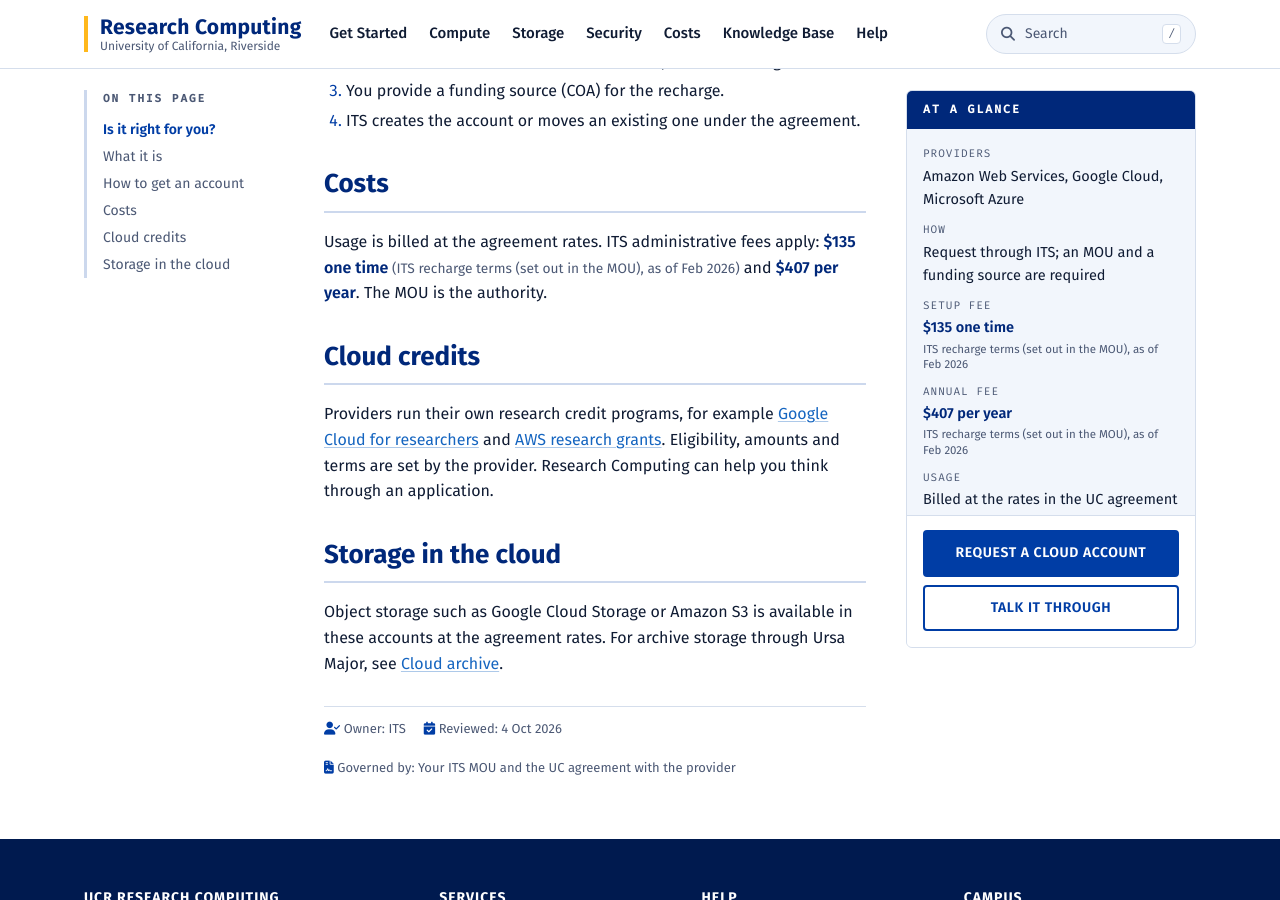
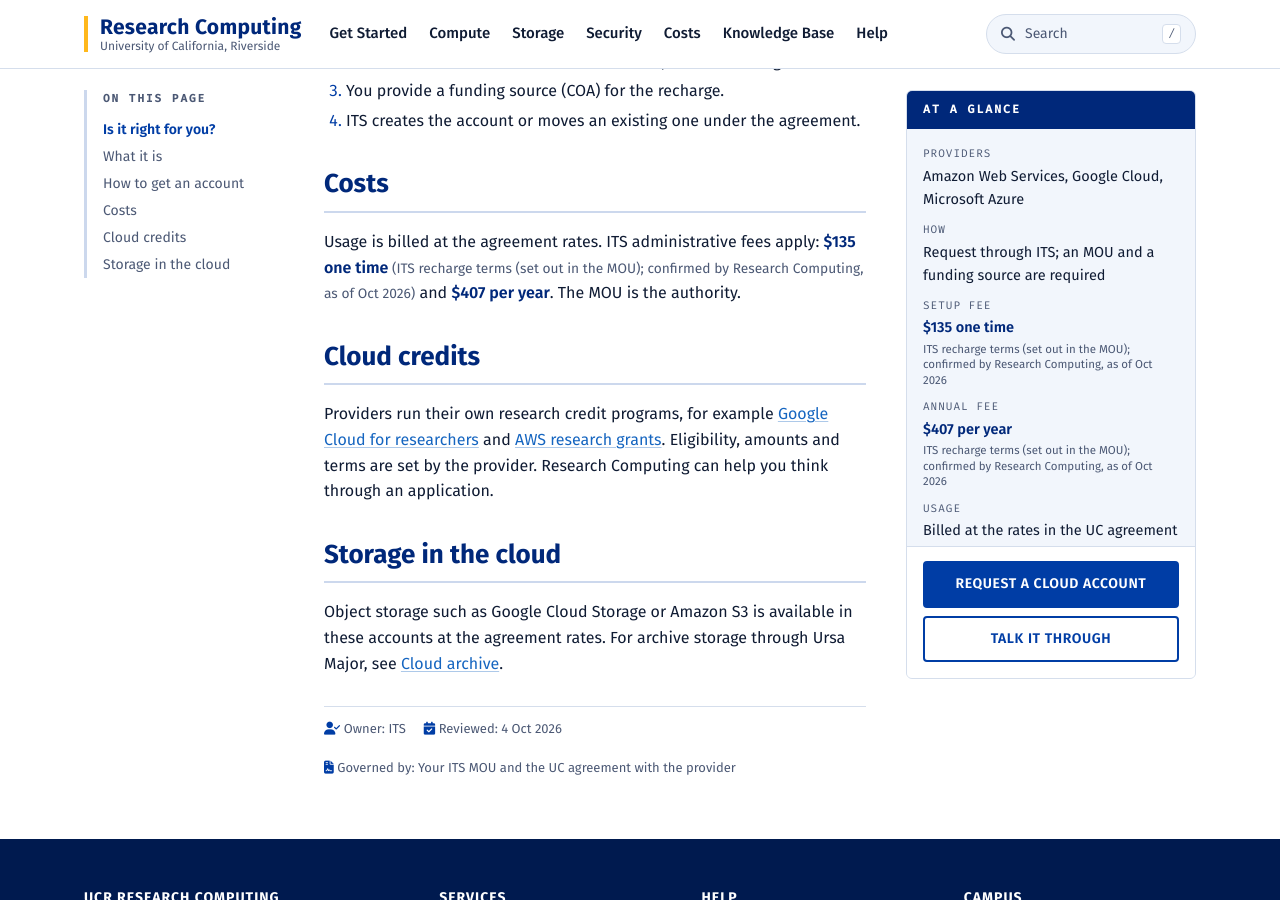
Before and after one commit to UCR-Research-Computing/rc-dev, a Jekyll site: the page built from _services/cloud-accounts.md, in a window 1280 px wide and 900 px high, scrolled down 1267 px. Built offline with Jekyll 4.4.1, drawn with Linux system fonts in a browser that asks for light colours; some web fonts are replaced.

Commit message:
Workstations: transition note for pre-October 2026 setups; enclave fees confirmed

```diff
--- a/_data/facts.yml
+++ b/_data/facts.yml
@@ -100,16 +100,16 @@ cephrds_purchase:
 cloud_admin_setup:
   label: Cloud account setup fee (enclave, cloud discount programs)
   value: "$135 one time"
-  source: "ITS recharge terms (set out in the MOU)"
+  source: "ITS recharge terms (set out in the MOU); confirmed by Research Computing"
   url: ""
-  as_of: 2026-02-25
+  as_of: 2026-10-04
   owner: ITS
 cloud_admin_annual:
   label: Cloud account annual support fee (enclave, cloud discount programs)
   value: "$407 per year"
-  source: "ITS recharge terms (set out in the MOU)"
+  source: "ITS recharge terms (set out in the MOU); confirmed by Research Computing"
   url: ""
-  as_of: 2026-02-25
+  as_of: 2026-10-04
   owner: ITS
 google_drive_default:
   label: Google Drive included storage
```
Also changed, not shown: _kb/ursa-major-research-workstations.md (+1 -0 lines).
